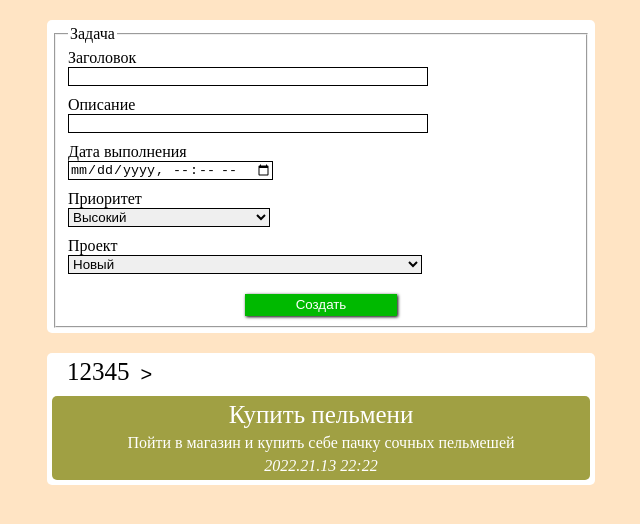
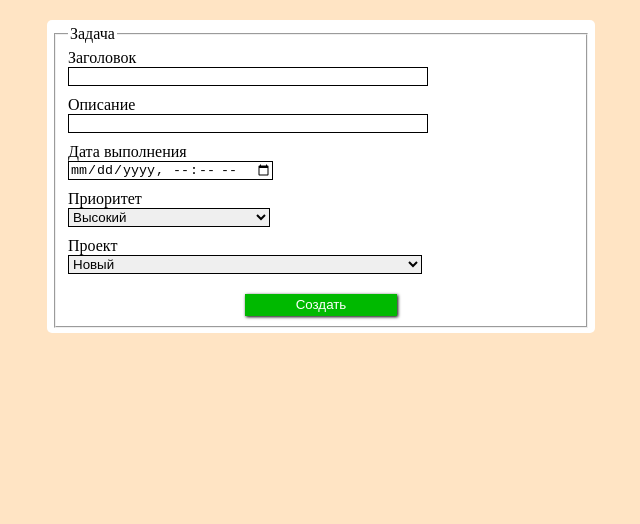
Before and after one commit to NightSquad/todo, a website: page index.html in a window 1280 px wide. Shown: the whole page, without its empty margins (319-959 px from the left). Drawn offline with Linux system fonts and the light colour scheme.

Commit message:
del comments

```diff
--- a/index.html
+++ b/index.html
@@ -32,19 +32,6 @@
         </form>
     </div>
     <div class="projectList" name="projectList" id="projectList">
-        <div class="project" id="12345">
-            <div class="projectTitle"><p>12345</p><button class="projectViewButton">></button></div>
-            <div class="taskList" id="tasks">
-                <div class="task medium" name="123">
-                    <p class="taskTitle">Купить пельмени</p>
-                    <p class="taskDescription">Пойти в магазин и купить себе пачку сочных пельмешей</p>
-                    <p class="taskDate">2022.21.13 22:22</p>
-                    <div class="editPriority">
-                        <button class="taskEdit"><i class="fa-solid fa-pen"></i></button>
-                    </div>
-                </div>
-            </div>
-        </div>
     </div>
 </body>
 <script src="main.js"></script>
```
